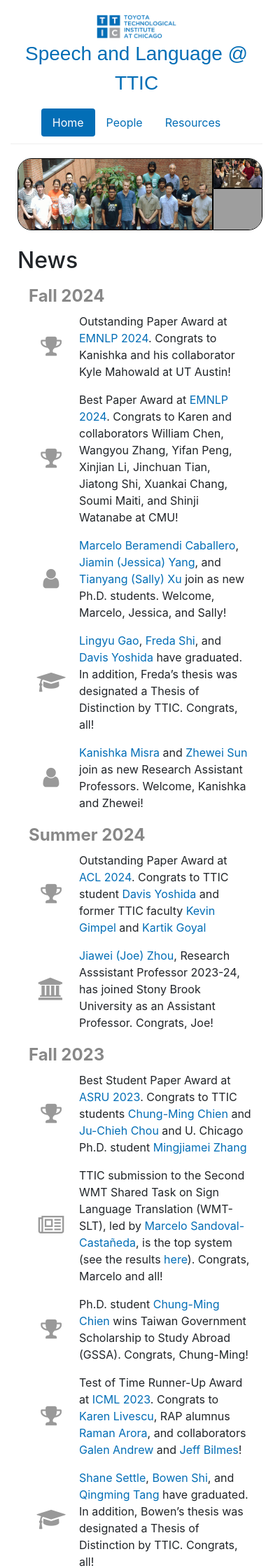
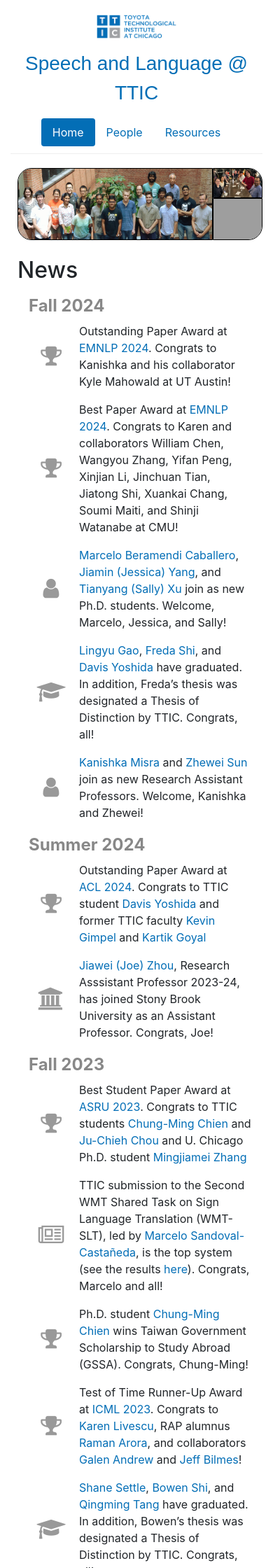
Before and after one commit to SLATTIC/SLATTIC.github.io, a Jekyll site: the page built from index.html, in a window 390 px wide. Shown: the top 2240 px of the page at 70% size. Built offline with Jekyll 4.4.1, drawn with Linux system fonts in a browser that asks for light colours; grey boxes are pictures that could not be loaded.

Commit message:
Improve mobile title layout

```diff
--- a/css/group.scss
+++ b/css/group.scss
@@ -87,6 +87,10 @@
         font-size: 1em;
     }
 
+    .grouptitle {
+        padding-top: 0.5em;
+    }
+
 }
 
 @media (max-width: 320px) {
@@ -106,6 +110,10 @@
 
     .sl-resources{
         font-size: 1em;
+    }
+
+    .grouptitle {
+        padding-top: 0.5em;
     }
 
 }
```
Also changed, not shown: 1 other file.
